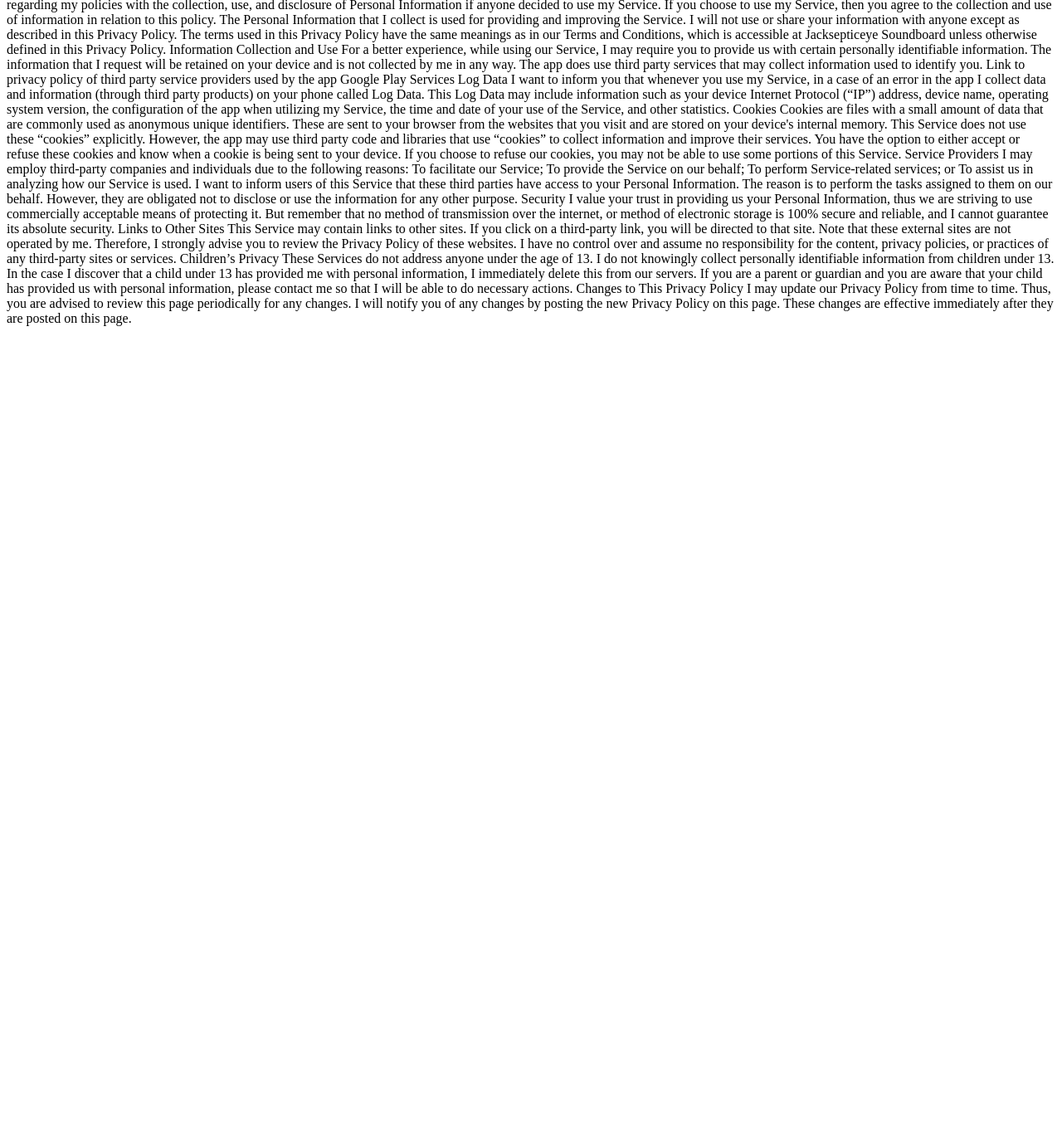
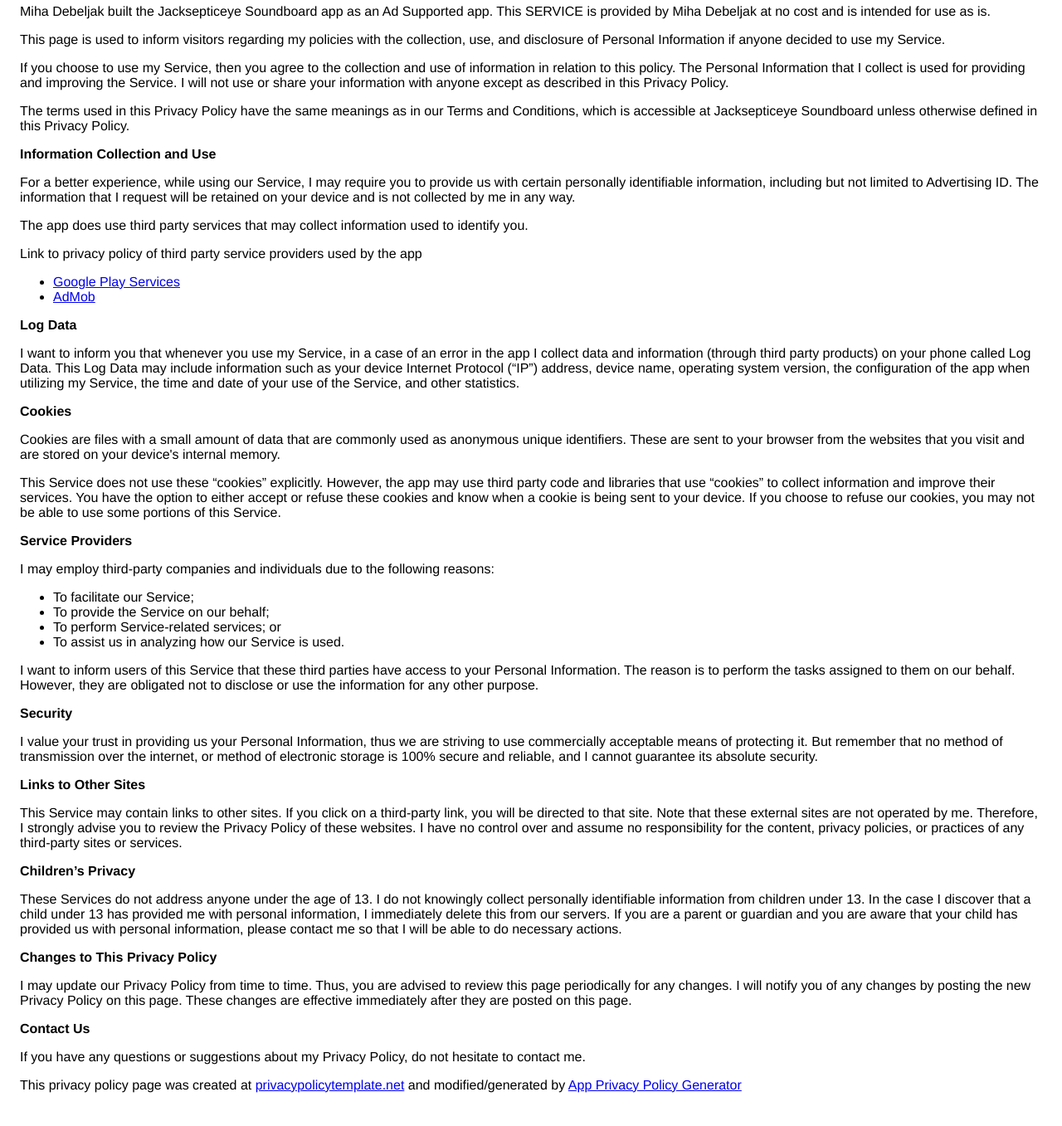
Before and after one commit to qomop/privacyJackSepticEye, a plain HTML site: page index.html in a window 1280 px wide. Shown: the part 87-1444 px from the top of the page at 83% size. Before the commit the page ends 800 px from the top, so only its background shows below. Drawn offline with Linux system fonts and the light colour scheme.

Commit message:
Update index.html

```diff
--- a/index.html
+++ b/index.html
@@ -1,54 +1,61 @@
-<h1>Privacy Policy</h1>
-
-Miha Debeljak built the Jacksepticeye Soundboard app as a Commercial app. This SERVICE is provided by Miha Debeljak and is intended for use as is.
-
-This page is used to inform visitors regarding my policies with the collection, use, and disclosure of Personal Information if anyone decided to use my Service.
-
-If you choose to use my Service, then you agree to the collection and use of information in relation to this policy. The Personal Information that I collect is used for providing and improving the Service. I will not use or share your information with anyone except as described in this Privacy Policy.
-
-The terms used in this Privacy Policy have the same meanings as in our Terms and Conditions, which is accessible at Jacksepticeye Soundboard unless otherwise defined in this Privacy Policy.
-
-Information Collection and Use
-
-For a better experience, while using our Service, I may require you to provide us with certain personally identifiable information. The information that I request will be retained on your device and is not collected by me in any way.
-
-The app does use third party services that may collect information used to identify you.
-
-Link to privacy policy of third party service providers used by the app
-
-Google Play Services
-Log Data
-
-I want to inform you that whenever you use my Service, in a case of an error in the app I collect data and information (through third party products) on your phone called Log Data. This Log Data may include information such as your device Internet Protocol (“IP”) address, device name, operating system version, the configuration of the app when utilizing my Service, the time and date of your use of the Service, and other statistics.
-
-Cookies
-
-Cookies are files with a small amount of data that are commonly used as anonymous unique identifiers. These are sent to your browser from the websites that you visit and are stored on your device's internal memory.
-
-This Service does not use these “cookies” explicitly. However, the app may use third party code and libraries that use “cookies” to collect information and improve their services. You have the option to either accept or refuse these cookies and know when a cookie is being sent to your device. If you choose to refuse our cookies, you may not be able to use some portions of this Service.
-
-Service Providers
-
-I may employ third-party companies and individuals due to the following reasons:
-
-To facilitate our Service;
-To provide the Service on our behalf;
-To perform Service-related services; or
-To assist us in analyzing how our Service is used.
-I want to inform users of this Service that these third parties have access to your Personal Information. The reason is to perform the tasks assigned to them on our behalf. However, they are obligated not to disclose or use the information for any other purpose.
-
-Security
-
-I value your trust in providing us your Personal Information, thus we are striving to use commercially acceptable means of protecting it. But remember that no method of transmission over the internet, or method of electronic storage is 100% secure and reliable, and I cannot guarantee its absolute security.
-
-Links to Other Sites
-
-This Service may contain links to other sites. If you click on a third-party link, you will be directed to that site. Note that these external sites are not operated by me. Therefore, I strongly advise you to review the Privacy Policy of these websites. I have no control over and assume no responsibility for the content, privacy policies, or practices of any third-party sites or services.
-
-Children’s Privacy
-
-These Services do not address anyone under the age of 13. I do not knowingly collect personally identifiable information from children under 13. In the case I discover that a child under 13 has provided me with personal information, I immediately delete this from our servers. If you are a parent or guardian and you are aware that your child has provided us with personal information, please contact me so that I will be able to do necessary actions.
-
-Changes to This Privacy Policy
-
-I may update our Privacy Policy from time to time. Thus, you are advised to review this page periodically for any changes. I will notify you of any changes by posting the new Privacy Policy on this page. These changes are effective immediately after they are posted on this page.
+<!DOCTYPE html>
+    <html>
+    <head>
+      <meta charset='utf-8'>
+      <meta name='viewport' content='width=device-width'>
+      <title>Privacy Policy</title>
+      <style> body { font-family: 'Helvetica Neue', Helvetica, Arial, sans-serif; padding:1em; } </style>
+    </head>
+    <body>
+    <h2>Privacy Policy</h2> <p> Miha Debeljak built the Jacksepticeye Soundboard app as an Ad Supported app. This SERVICE is provided by
+                    Miha Debeljak at no cost and is intended for use as is.
+                  </p> <p>This page is used to inform visitors regarding my policies with the collection, use, and disclosure
+                    of Personal Information if anyone decided to use my Service.
+                  </p> <p>If you choose to use my Service, then you agree to the collection and use of information in
+                    relation to this policy. The Personal Information that I collect is used for providing and improving
+                    the Service. I will not use or share your information with anyone except as described
+                    in this Privacy Policy.
+                  </p> <p>The terms used in this Privacy Policy have the same meanings as in our Terms and Conditions, which is
+                    accessible at Jacksepticeye Soundboard unless otherwise defined in this Privacy Policy.
+                  </p> <p><strong>Information Collection and Use</strong></p> <p>For a better experience, while using our Service, I may require you to provide us with certain
+                    personally identifiable information, including but not limited to Advertising ID. The information that I request will be retained on your device and is not collected by me in any way.
+                  </p> <p>The app does use third party services that may collect information used to identify you.</p> <div><p>Link to privacy policy of third party service providers used by the app</p> <ul><li><a href="https://www.google.com/policies/privacy/" target="_blank">Google Play Services</a></li><li><a href="https://support.google.com/admob/answer/6128543?hl=en" target="_blank">AdMob</a></li><!----><!----><!----><!----><!----><!----></ul></div> <p><strong>Log Data</strong></p> <p> I want to inform you that whenever you use my Service, in a case of
+                    an error in the app I collect data and information (through third party products) on your phone
+                    called Log Data. This Log Data may include information such as your device Internet Protocol (“IP”) address,
+                    device name, operating system version, the configuration of the app when utilizing my Service,
+                    the time and date of your use of the Service, and other statistics.
+                  </p> <p><strong>Cookies</strong></p> <p>Cookies are files with a small amount of data that are commonly used as anonymous unique identifiers.
+                    These are sent to your browser from the websites that you visit and are stored on your device's internal
+                    memory.
+                  </p> <p>This Service does not use these “cookies” explicitly. However, the app may use third party code and
+                    libraries that use “cookies” to collect information and improve their services. You have the option to
+                    either accept or refuse these cookies and know when a cookie is being sent to your device. If you choose
+                    to refuse our cookies, you may not be able to use some portions of this Service.
+                  </p> <p><strong>Service Providers</strong></p> <p> I may employ third-party companies and individuals due to the following reasons:</p> <ul><li>To facilitate our Service;</li> <li>To provide the Service on our behalf;</li> <li>To perform Service-related services; or</li> <li>To assist us in analyzing how our Service is used.</li></ul> <p> I want to inform users of this Service that these third parties have access to
+                    your Personal Information. The reason is to perform the tasks assigned to them on our behalf. However,
+                    they are obligated not to disclose or use the information for any other purpose.
+                  </p> <p><strong>Security</strong></p> <p> I value your trust in providing us your Personal Information, thus we are striving
+                    to use commercially acceptable means of protecting it. But remember that no method of transmission over
+                    the internet, or method of electronic storage is 100% secure and reliable, and I cannot guarantee
+                    its absolute security.
+                  </p> <p><strong>Links to Other Sites</strong></p> <p>This Service may contain links to other sites. If you click on a third-party link, you will be directed
+                    to that site. Note that these external sites are not operated by me. Therefore, I strongly
+                    advise you to review the Privacy Policy of these websites. I have no control over
+                    and assume no responsibility for the content, privacy policies, or practices of any third-party sites
+                    or services.
+                  </p> <p><strong>Children’s Privacy</strong></p> <p>These Services do not address anyone under the age of 13. I do not knowingly collect
+                    personally identifiable information from children under 13. In the case I discover that a child
+                    under 13 has provided me with personal information, I immediately delete this from
+                    our servers. If you are a parent or guardian and you are aware that your child has provided us with personal
+                    information, please contact me so that I will be able to do necessary actions.
+                  </p> <p><strong>Changes to This Privacy Policy</strong></p> <p> I may update our Privacy Policy from time to time. Thus, you are advised to review
+                    this page periodically for any changes. I will notify you of any changes by posting
+                    the new Privacy Policy on this page. These changes are effective immediately after they are posted on
+                    this page.
+                  </p> <p><strong>Contact Us</strong></p> <p>If you have any questions or suggestions about my Privacy Policy, do not hesitate to contact
+                    me.
+                  </p> <p>This privacy policy page was created at <a href="https://privacypolicytemplate.net" target="_blank">privacypolicytemplate.net</a>
+                    and modified/generated by <a href="https://app-privacy-policy-generator.firebaseapp.com/" target="_blank">App
+                      Privacy Policy Generator</a></p>
+    </body>
+    </html>
```
